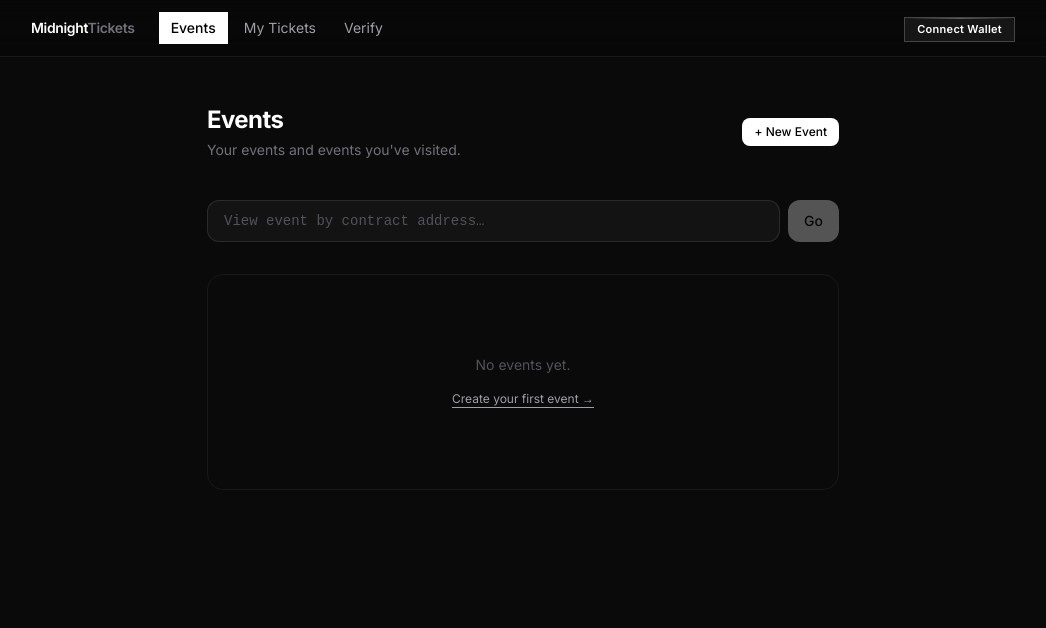
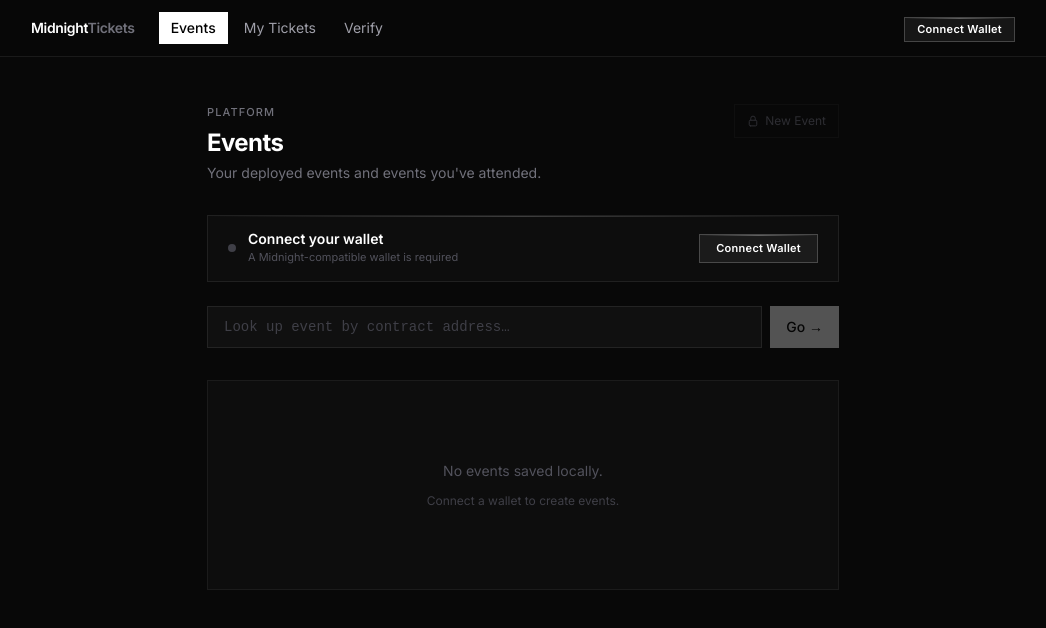
Before and after one commit to Mechack08/private-event-tickets, a Next.js app in the folder frontend/: page /events in a window 1280 px wide. Shown: the top 628 px of the page, without its empty margins (117-1163 px from the left). Built offline with nearby package versions, Linux system fonts and the light colour scheme.

Commit message:
feat(ui): polish events, my-tickets and verify pages
- Events list: improved card layout, address lookup form styling
- New event form: cleaner input styles, deploy flow UX
- My tickets: ticket card redesign, import flow
- Verify: ZK proof status display, pass/fail states

```diff
--- a/frontend/app/events/page.tsx
+++ b/frontend/app/events/page.tsx
@@ -4,10 +4,14 @@ import { useState, useEffect } from "react";
 import Link from "next/link";
 import { useRouter } from "next/navigation";
 import { Nav } from "@/components/Nav";
+import { WalletConnect } from "@/components/WalletConnect";
+import { useWallet } from "@/contexts/WalletContext";
 import { getMyEvents, type StoredEvent } from "@/lib/storage";
 
 export default function EventsPage() {
   const router = useRouter();
+  const { status } = useWallet();
+  const connected = status === "connected";
   const [events, setEvents] = useState<StoredEvent[]>([]);
   const [lookup, setLookup] = useState("");
   const [hydrated, setHydrated] = useState(false);
@@ -26,55 +30,76 @@ export default function EventsPage() {
   return (
     <>
       <Nav />
-      <main className="min-h-dvh bg-[#0a0a0a] pt-14">
+      <main className="min-h-dvh bg-[#080808] pt-14">
         <div className="mx-auto max-w-2xl px-5 pt-12 pb-24">
-          <div className="flex items-center justify-between mb-10">
+          {/* Page header */}
+          <div className="flex items-start justify-between mb-8 gap-4">
             <div>
-              <h1 className="text-2xl font-bold text-white tracking-tight">
-                Events
-              </h1>
-              <p className="text-sm text-zinc-500 mt-1">
-                Your events and events you&apos;ve visited.
-              </p>
+              <p className="text-[11px] text-zinc-500 uppercase tracking-widest font-medium mb-1.5">Platform</p>
+              <h1 className="text-2xl font-bold text-white tracking-tight">Events</h1>
+              <p className="text-sm text-zinc-500 mt-1">Your deployed events and events you&apos;ve attended.</p>
             </div>
+            {connected ? (
               <Link
                 href="/events/new"
-              className="text-xs font-medium bg-white text-black px-3 py-1.5 rounded-lg hover:bg-zinc-100 transition-colors"
+                className="shrink-0 text-xs font-semibold bg-white hover:bg-zinc-100 text-black px-3 py-2 transition-colors flex items-center gap-1.5"
               >
-              + New Event
+                <svg className="w-3.5 h-3.5" fill="none" stroke="currentColor" strokeWidth={2} viewBox="0 0 24 24">
+                  <path strokeLinecap="round" strokeLinejoin="round" d="M12 4v16m8-8H4" />
+                </svg>
+                New Event
               </Link>
+            ) : (
+              <div className="shrink-0 text-xs text-zinc-600 border border-white/6 px-3 py-2 flex items-center gap-1.5 opacity-50 cursor-not-allowed select-none">
+                <svg className="w-3 h-3" fill="none" stroke="currentColor" strokeWidth={2} viewBox="0 0 24 24">
+                  <path strokeLinecap="round" strokeLinejoin="round" d="M16.5 10.5V6.75a4.5 4.5 0 1 0-9 0v3.75m-.75 11.25h10.5a2.25 2.25 0 0 0 2.25-2.25v-6.75a2.25 2.25 0 0 0-2.25-2.25H6.75a2.25 2.25 0 0 0-2.25 2.25v6.75a2.25 2.25 0 0 0 2.25 2.25Z" />
+                </svg>
+                New Event
               </div>
+            )}
+          </div>
+
+          {/* Wallet gate banner */}
+          {!connected && (
+            <div className="mb-6">
+              <WalletConnect />
+            </div>
+          )}
 
           {/* Lookup by contract address */}
           <form onSubmit={handleLookup} className="flex gap-2 mb-8">
             <input
               type="text"
-              placeholder="View event by contract address…"
+              placeholder="Look up event by contract address…"
               value={lookup}
               onChange={(e) => setLookup(e.target.value)}
-              className="flex-1 bg-white/4 border border-white/10 rounded-xl px-4 py-2.5 text-sm text-white font-mono placeholder-zinc-600 focus:outline-none focus:border-white/30 transition-colors"
+              className="flex-1 bg-white/[0.03] border border-white/8 px-4 py-2.5 text-sm text-white font-mono placeholder-zinc-700 focus:outline-none focus:border-white/30 transition-colors"
             />
             <button
               type="submit"
               disabled={!lookup.trim()}
-              className="text-sm font-medium bg-white text-black px-4 py-2.5 rounded-xl hover:bg-zinc-100 disabled:opacity-30 disabled:cursor-not-allowed transition-colors"
+              className="text-sm font-medium bg-white text-black px-4 py-2.5 hover:bg-zinc-100 disabled:opacity-30 disabled:cursor-not-allowed transition-colors"
             >
-              Go
+              Go →
             </button>
           </form>
 
           {!hydrated ? null : events.length === 0 ? (
-            <div className="text-center py-20 border border-white/6 rounded-2xl">
-              <p className="text-zinc-600 text-sm">No events yet.</p>
+            <div className="text-center py-20 border border-white/6 bg-white/[0.02]">
+              <p className="text-zinc-600 text-sm">No events saved locally.</p>
+              {connected ? (
                 <Link
                   href="/events/new"
-                className="inline-block mt-4 text-xs text-zinc-400 hover:text-white underline underline-offset-4 transition-colors"
+                  className="inline-block mt-4 text-xs text-zinc-500 hover:text-zinc-400 transition-colors"
                 >
                   Create your first event →
                 </Link>
+              ) : (
+                <p className="mt-3 text-xs text-zinc-700">Connect a wallet to create events.</p>
+              )}
             </div>
           ) : (
-            <div className="space-y-3">
+            <div className="space-y-2">
               {events.map((event) => (
                 <EventCard key={event.contractAddress} event={event} />
               ))}
@@ -90,18 +115,16 @@ function EventCard({ event }: { event: StoredEvent }) {
   return (
     <Link
       href={`/events/${encodeURIComponent(event.contractAddress)}`}
-      className="flex items-center justify-between gap-4 rounded-xl border border-white/10 bg-white/3 hover:bg-white/5 px-5 py-4 transition-colors group"
+      className="flex items-center justify-between gap-4 border border-white/8 bg-white/[0.02] hover:bg-white/[0.04] px-5 py-4 transition-colors group"
     >
       <div className="min-w-0">
-        <p className="text-sm font-medium text-white truncate">{event.eventName}</p>
+        <p className="text-sm font-semibold text-white truncate">{event.eventName}</p>
         <p className="text-xs text-zinc-600 font-mono mt-1 truncate">
           {event.contractAddress}
         </p>
       </div>
       <div className="text-right shrink-0">
-        <p className="text-xs text-zinc-400 tabular-nums">
-          {event.totalTickets} tickets
-        </p>
+        <p className="text-xs text-zinc-400 tabular-nums">{event.totalTickets} cap</p>
         <p className="text-xs text-zinc-600 mt-0.5">
           {new Date(event.createdAt).toLocaleDateString()}
         </p>
--- a/frontend/app/verify/page.tsx
+++ b/frontend/app/verify/page.tsx
@@ -76,9 +76,10 @@ export default function VerifyPage() {
   return (
     <>
       <Nav />
-      <main className="min-h-dvh bg-[#0a0a0a] pt-14">
+      <main className="min-h-dvh bg-[#080808] pt-14">
         <div className="mx-auto max-w-lg px-5 pt-12 pb-24">
           <div className="mb-8">
+            <p className="text-[11px] text-zinc-500 uppercase tracking-widest font-medium mb-2">Attendee · ZK</p>
             <h1 className="text-2xl font-bold text-white tracking-tight mb-2">
               Verify Ticket
             </h1>
@@ -106,30 +107,28 @@ export default function VerifyPage() {
                 onChange={(e) => setSecretJson(e.target.value)}
                 required
                 disabled={loading}
-                className="w-full bg-white/4 border border-white/10 rounded-xl px-4 py-3 text-xs text-white font-mono placeholder-zinc-600 focus:outline-none focus:border-white/30 disabled:opacity-40 transition-colors resize-none"
+                className="w-full bg-white/[0.03] border border-white/8 px-4 py-3 text-xs text-white font-mono placeholder-zinc-700 focus:outline-none focus:border-white/30 disabled:opacity-40 transition-colors resize-none"
               />
             </div>
 
             <button
               type="submit"
               disabled={loading || !isWalletReady}
-              className="w-full bg-white text-black text-sm font-medium py-3 rounded-xl hover:bg-zinc-100 disabled:opacity-30 disabled:cursor-not-allowed transition-colors"
+              className="w-full bg-white text-black text-sm font-semibold py-3 hover:bg-zinc-100 disabled:opacity-30 disabled:cursor-not-allowed transition-colors"
             >
               {loading ? "Generating proof…" : "Verify Ticket"}
             </button>
 
             {!isWalletReady && (
               <p className="text-xs text-zinc-600 text-center">
-                Connect the wallet that received this ticket
+                Connect the wallet that received this ticket to continue
               </p>
             )}
           </form>
 
           {phase === "proving" && (
-            <div className="mt-6 rounded-xl border border-white/8 bg-white/3 px-4 py-4 space-y-1">
-              <p className="text-sm text-zinc-300">
-                Generating zero-knowledge proof…
-              </p>
+            <div className="mt-6 border border-white/8 bg-white/[0.02] px-4 py-4 space-y-1">
+              <p className="text-sm text-zinc-300">Generating zero-knowledge proof…</p>
               <p className="text-xs text-zinc-600">
                 CPU-intensive — may take 2–4 minutes. Private data never leaves
                 your browser.
@@ -139,10 +138,10 @@ export default function VerifyPage() {
 
           {phase === "done" && verified !== null && (
             <div
-              className={`mt-6 rounded-xl border px-4 py-5 space-y-3 ${
+              className={`mt-6 border px-4 py-5 space-y-3 ${
                 verified
-                  ? "border-emerald-500/20 bg-emerald-500/6"
-                  : "border-red-500/20 bg-red-500/6"
+                  ? "border-emerald-500/20 bg-emerald-500/5"
+                  : "border-red-500/20 bg-red-500/5"
               }`}
             >
               <p
@@ -165,7 +164,7 @@ export default function VerifyPage() {
                   </p>
                 </div>
               )}
-              <div className="rounded-lg border border-white/6 bg-white/3 px-3 py-3">
+              <div className="border border-white/6 bg-white/[0.02] px-3 py-3">
                 <p className="text-xs text-zinc-500">
                   The ZK proof discloses only whether a valid commitment exists
                   — not your identity, nonce, or which commitment matched.
@@ -175,8 +174,8 @@ export default function VerifyPage() {
           )}
 
           {(phase === "error" || error) && (
-            <div className="mt-6 rounded-xl border border-red-500/20 bg-red-500/6 px-4 py-4">
-              <p className="text-sm font-medium text-red-400 mb-1">Error</p>
+            <div className="mt-6 border border-red-500/20 bg-red-500/5 px-4 py-4">
+              <p className="text-sm font-semibold text-red-400 mb-1">Error</p>
               <p className="text-xs text-red-300/70 break-all">{error}</p>
             </div>
           )}
```
Also changed, not shown: frontend/app/events/new/page.tsx (+13 -17 lines), frontend/app/my-tickets/page.tsx (+25 -28 lines). Lines whose indentation alone changed are shown as unchanged.
